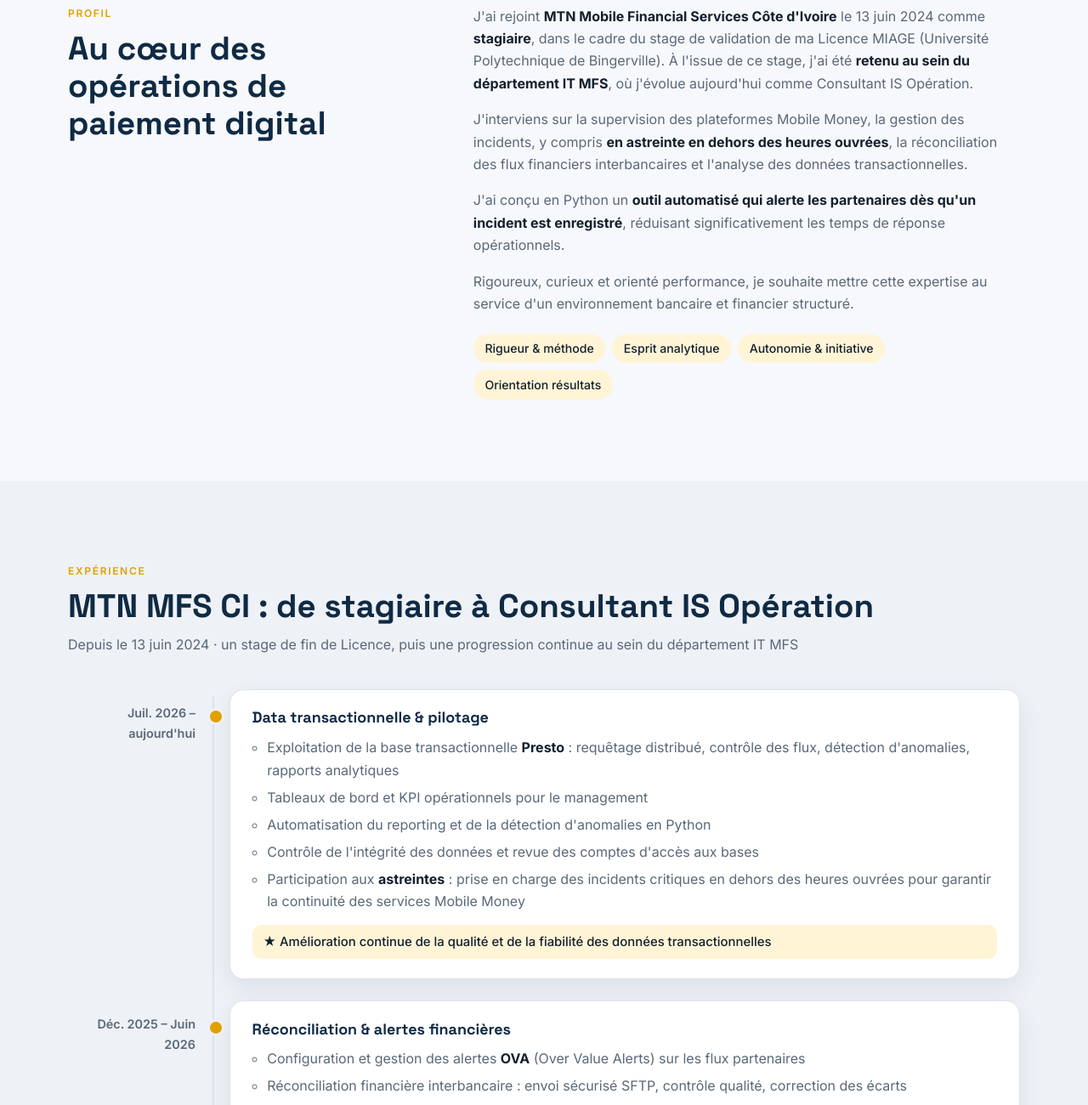
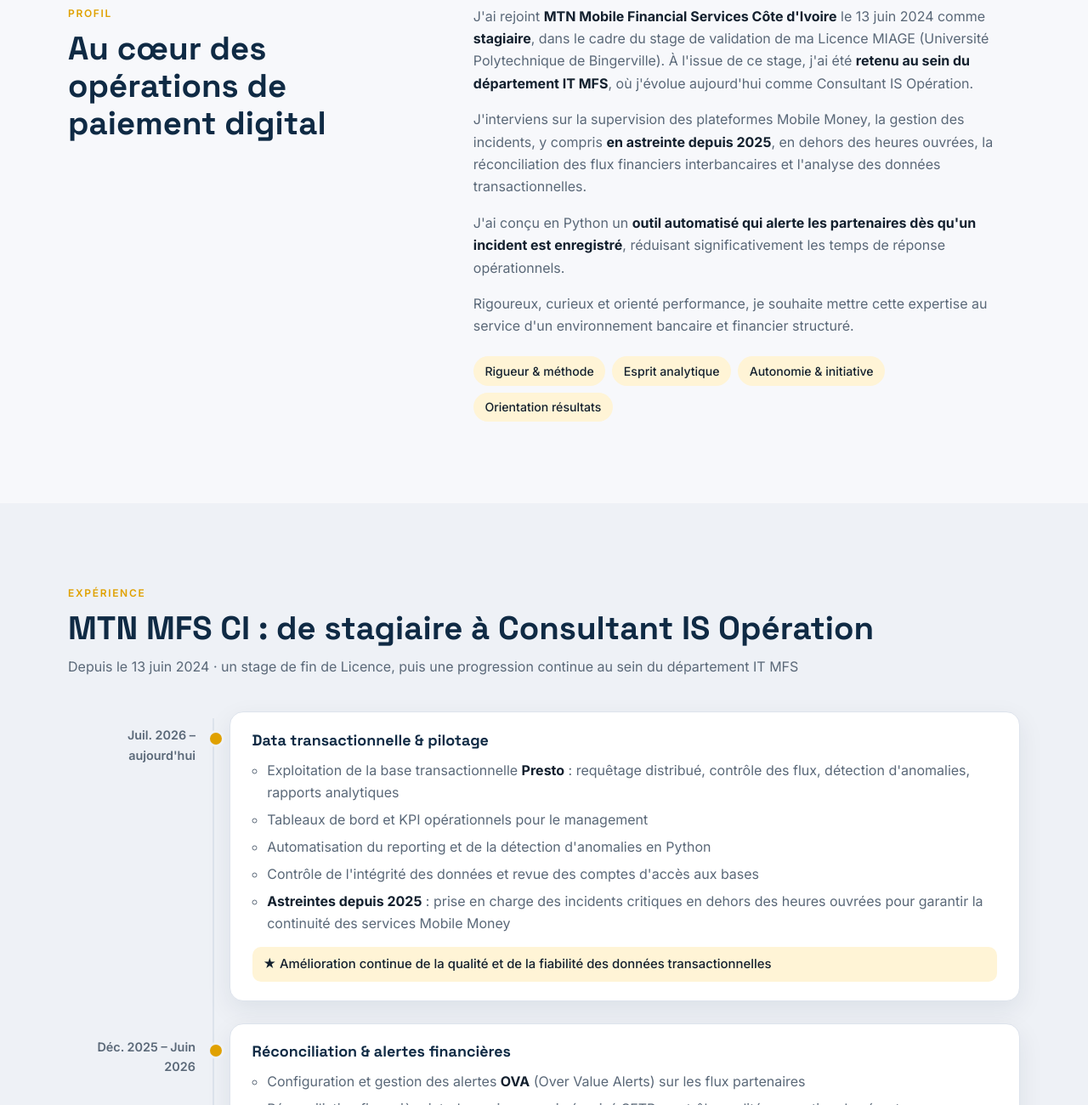
Before and after one commit to augustinyohgb45/augustinyohgb45.github.io, a plain HTML site: page index.html in a window 1280 px wide. Shown: the part 837-2137 px from the top of the page at 85% size. Drawn offline with Linux system fonts and the light colour scheme.

Commit message:
Astreintes : précision depuis 2025
Co-Authored-By: Claude Opus 5.5 <noreply@anthropic.com>

```diff
--- a/index.html
+++ b/index.html
@@ -75,7 +75,7 @@
         </div>
         <div class="prose">
           <p>J'ai rejoint <strong>MTN Mobile Financial Services Côte d'Ivoire</strong> le 13 juin 2024 comme <strong>stagiaire</strong>, dans le cadre du stage de validation de ma Licence MIAGE (Université Polytechnique de Bingerville). À l'issue de ce stage, j'ai été <strong>retenu au sein du département IT MFS</strong>, où j'évolue aujourd'hui comme Consultant IS Opération.</p>
-          <p>J'interviens sur la supervision des plateformes Mobile Money, la gestion des incidents, y compris <strong>en astreinte en dehors des heures ouvrées</strong>, la réconciliation des flux financiers interbancaires et l'analyse des données transactionnelles.</p>
+          <p>J'interviens sur la supervision des plateformes Mobile Money, la gestion des incidents, y compris <strong>en astreinte depuis 2025</strong>, en dehors des heures ouvrées, la réconciliation des flux financiers interbancaires et l'analyse des données transactionnelles.</p>
           <p>J'ai conçu en Python un <strong>outil automatisé qui alerte les partenaires dès qu'un incident est enregistré</strong>, réduisant significativement les temps de réponse opérationnels.</p>
           <p>Rigoureux, curieux et orienté performance, je souhaite mettre cette expertise au service d'un environnement bancaire et financier structuré.</p>
           <ul class="tags">
@@ -105,7 +105,7 @@
                 <li>Tableaux de bord et KPI opérationnels pour le management</li>
                 <li>Automatisation du reporting et de la détection d'anomalies en Python</li>
                 <li>Contrôle de l'intégrité des données et revue des comptes d'accès aux bases</li>
-                <li>Participation aux <strong>astreintes</strong> : prise en charge des incidents critiques en dehors des heures ouvrées pour garantir la continuité des services Mobile Money</li>
+                <li><strong>Astreintes depuis 2025</strong> : prise en charge des incidents critiques en dehors des heures ouvrées pour garantir la continuité des services Mobile Money</li>
               </ul>
               <p class="impact">★ Amélioration continue de la qualité et de la fiabilité des données transactionnelles</p>
             </div>
```
